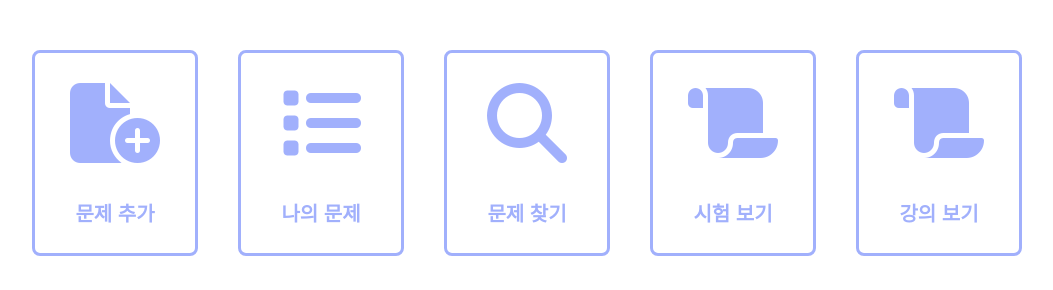
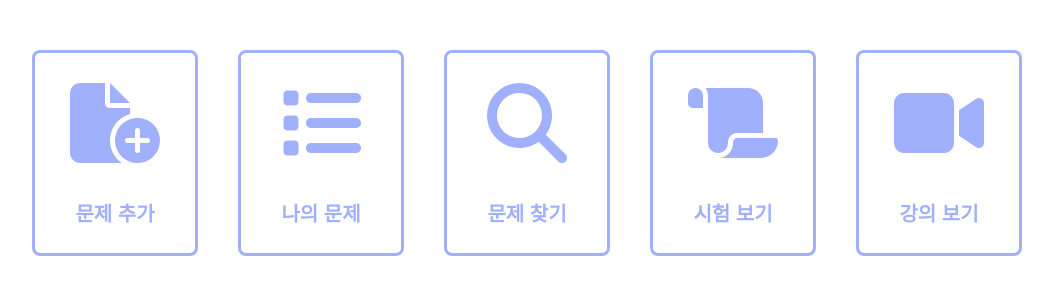
Before and after one commit to Nouh-PROJECT/Nouh, a Flask app: page / in a window 1280 px wide. Shown: the part 1091-1381 px from the top of the page, without its empty margins (113-1166 px from the left). Run offline with Flask 3, Linux system fonts and the light colour scheme; the visitor is signed in with stand-in values (Sample User, id 1); data that the repository does not hold is empty; some libraries are stand-ins or nearby versions.

Commit message:
강의보기 카드 아이콘 변경

```diff
--- a/flask/app/templates/index.html
+++ b/flask/app/templates/index.html
@@ -238,7 +238,7 @@
                 </a>
 
                 <a class="card" href="{{ url_for('lecture.lecture_list') }}">
-                    <div class="icon"><i class="fa-solid fa-scroll"></i></div>
+                    <div class="icon"><i class="fa-solid fa-video"></i></div>
                     <p class="menu">강의 보기</p>
                 </a>
 
```
